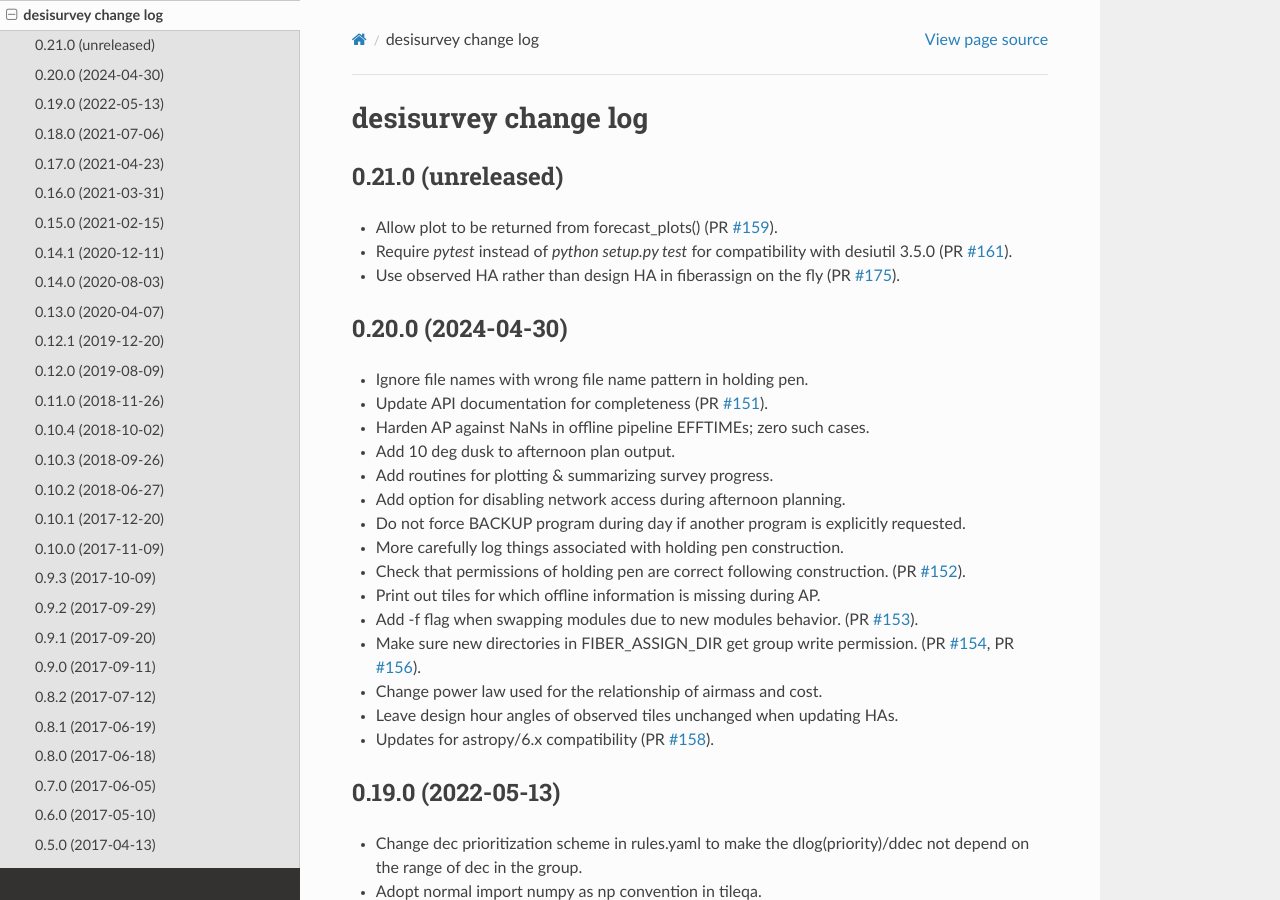
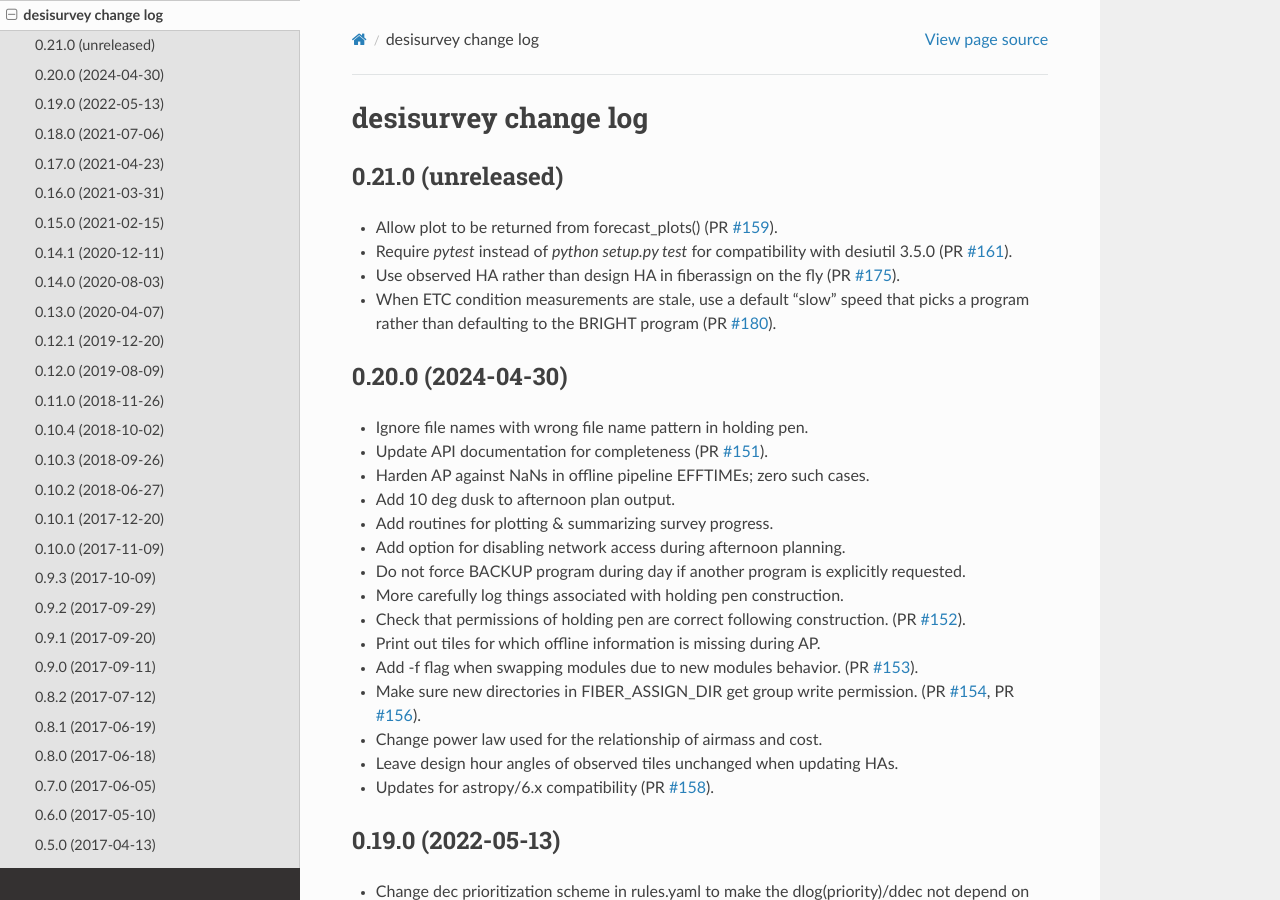
Before and after one commit to desihub/desisurvey, a Sphinx documentation site: the page built from doc/changes.rst, in a window 1280 px wide and 900 px high. Built offline with Sphinx 7.4.7 and the Read the Docs theme 3.1.0, drawn with Linux system fonts in a browser that asks for light colours.

Commit message:
Update the change log.

```diff
--- a/doc/changes.rst
+++ b/doc/changes.rst
@@ -9,10 +9,12 @@ desisurvey change log
 * Require `pytest` instead of `python setup.py test` for compatibility
   with desiutil 3.5.0 (PR `#161`_).
 * Use observed HA rather than design HA in fiberassign on the fly (PR `#175`_).
+* When ETC condition measurements are stale, use a default "slow" speed that picks a program rather than defaulting to the BRIGHT program (PR `#180`_).
 
 .. _`#159`: https://github.com/desihub/desisurvey/pull/159
 .. _`#161`: https://github.com/desihub/desisurvey/pull/161
 .. _`#175`: https://github.com/desihub/desisurvey/pull/175
+.. _`#180`: https://github.com/desihub/desisurvey/pull/180
 
 0.20.0 (2024-04-30)
 -------------------
```
